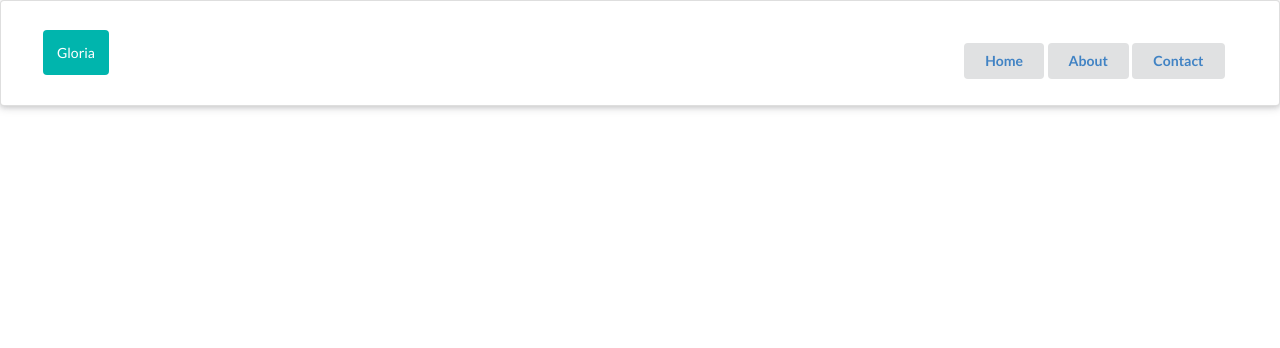
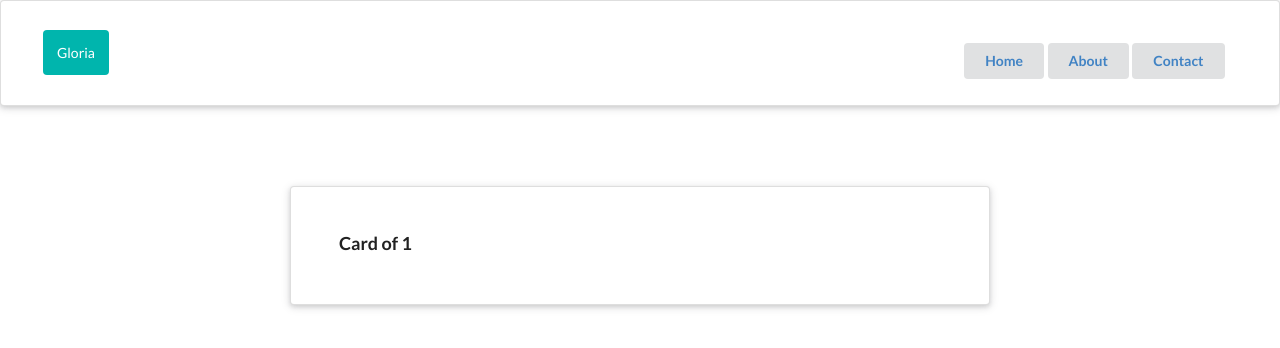
Before and after one commit to ravindra135/React-navigation-with-ReactRouter, a React (Create React App) app: page /card/1 in a window 1280 px wide. Shown: the top 348 px of the page. Built offline with nearby package versions, Linux system fonts and the light colour scheme.

Commit message:
react router dom comp

```diff
--- a/src/App.js
+++ b/src/App.js
@@ -4,6 +4,7 @@
 import About from "./components/About";
 import Contact from "./components/Contact";
 import Home from "./components/Home";
+import Card from "./components/Card";
 
 function App() {
     return (
@@ -11,9 +12,10 @@
             <div className="App">
                 <Navbar />
                 <Routes>
-                    <Route path='/' element={<Home/>} exact/>
+                    <Route path='/' element={<Home />} exact/>
                     <Route path='/about' element={<About/>} />
                     <Route path='/contact' element={<Contact/>} />
+                    <Route path='/card/:user' element={<Card />} />
                 </Routes>
             </div>
         </BrowserRouter>
--- /dev/null
+++ b/src/components/Card.js
@@ -0,0 +1,16 @@
+import React from "react";
+import { useParams } from "react-router-dom";
+
+const Card = () => {
+
+    let {user} = useParams();
+    return(
+        <div
+        className="ui raised very padded text container segment"
+        style={{ marginTop: '80px' }}>
+            <h3 className="ui header">Card of {user}</h3>
+        </div>
+    )
+}
+
+export default Card;
--- a/src/components/Contact.js
+++ b/src/components/Contact.js
@@ -1,6 +1,9 @@
 import React from "react";
 
 const Contact = () => {
+
+
+
     return(
         <div
             className="ui raised very padded text container segment"
```
